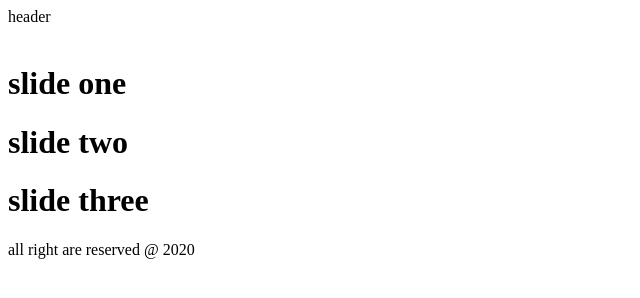
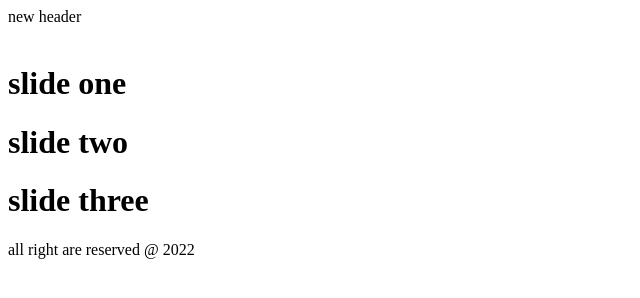
Before and after one commit to Rezah648/git.project.one, a plain HTML site: page index.html in a window 1280 px wide. Shown: the full height of the page, 0-640 px from the left. Drawn offline with Linux system fonts and the light colour scheme.

Commit message:
some change in master branch

```diff
--- a/index.html
+++ b/index.html
@@ -10,7 +10,7 @@
 
 <body>
     <header>
-        header
+        new header
     </header>
     <div class="banner">
         <img src="banner.jpg" alt="">
@@ -21,7 +21,7 @@
         <h1>slide three</h1>
     </dev>
     <footer>
-        all right are reserved @ 2020
+        all right are reserved @ 2022
     </footer>
 
     <script src="script.js"></script>
```
